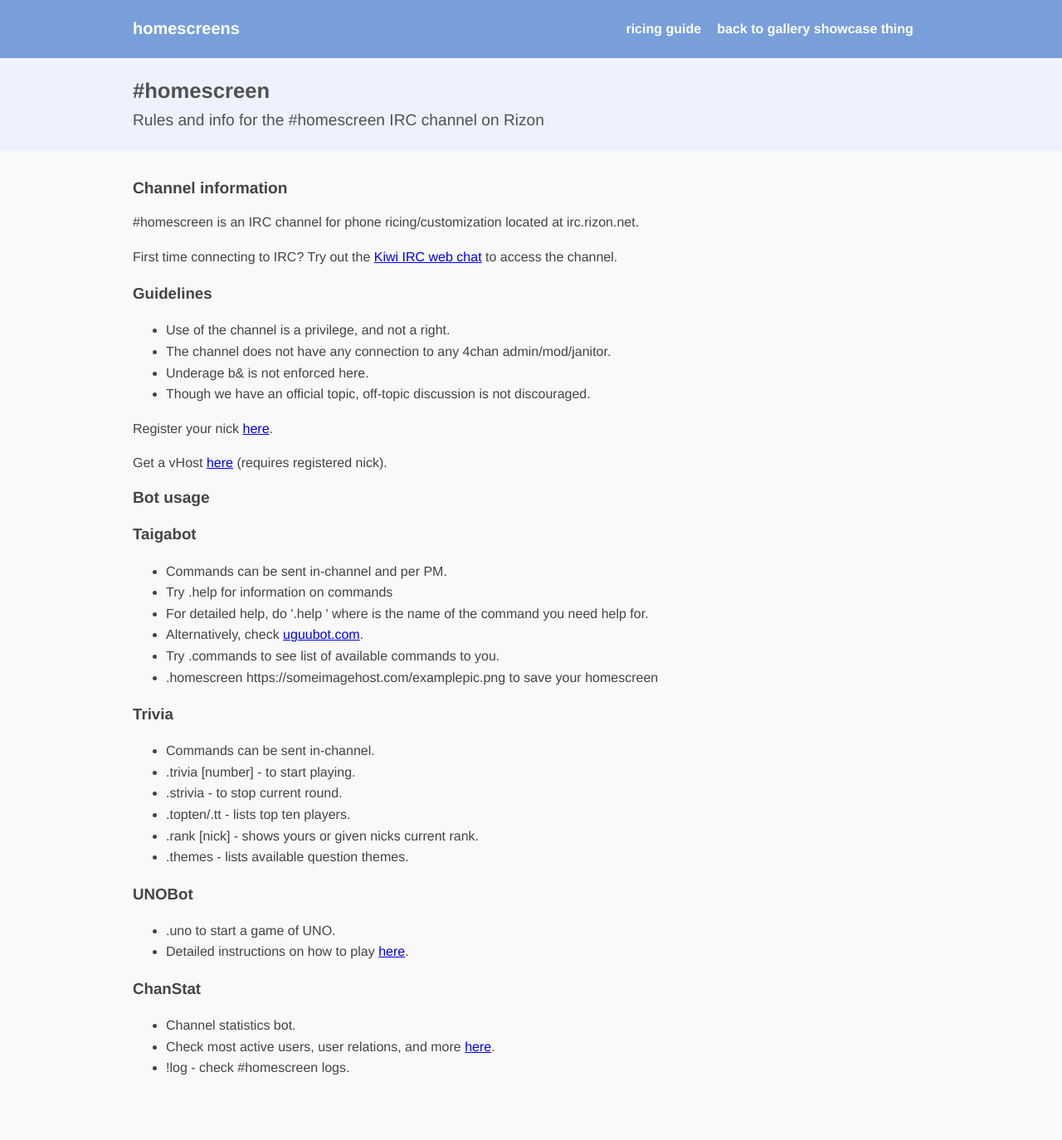
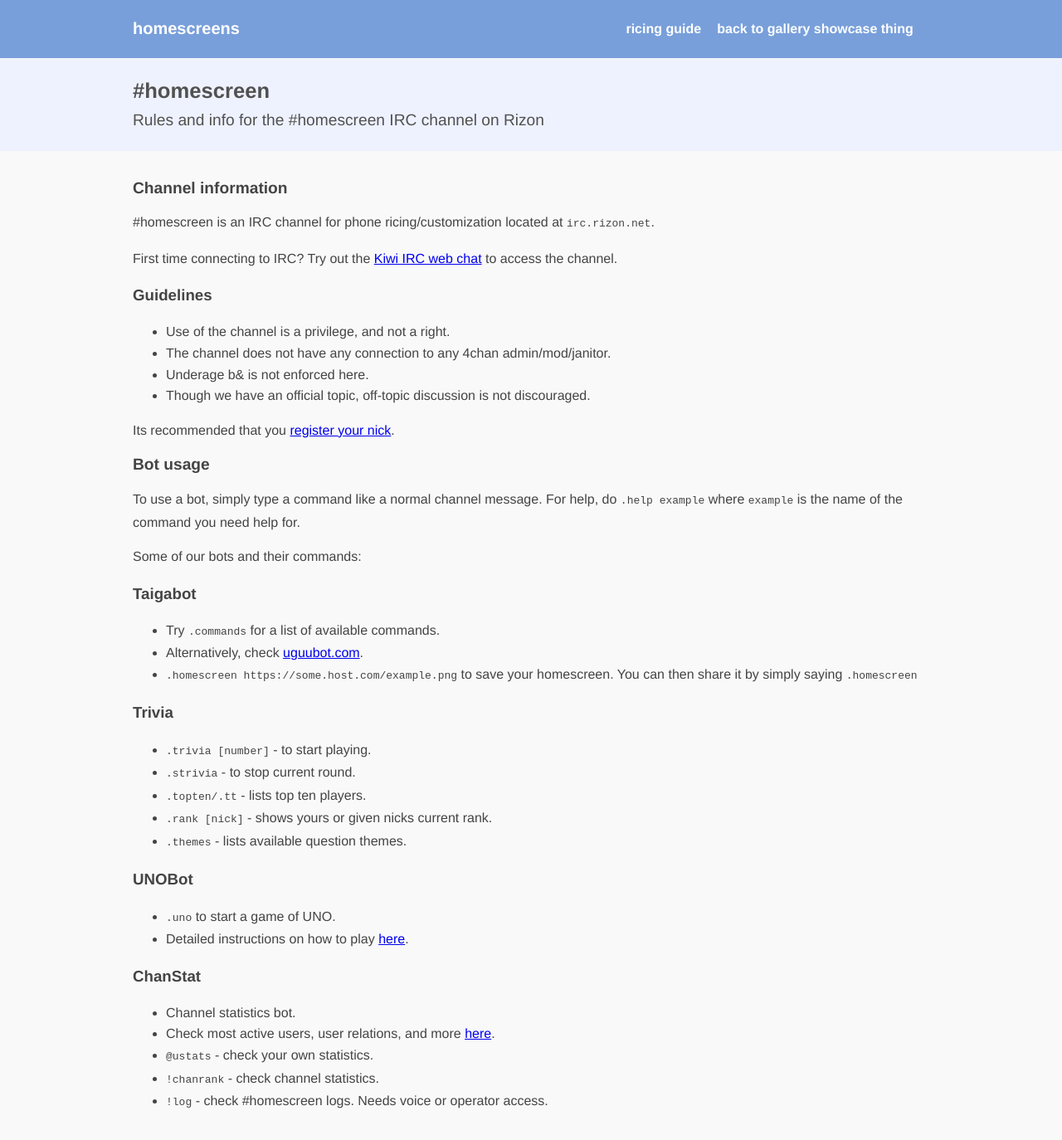
Before and after one commit to homescreens/wiki, a Jekyll site: the page built from irc.html, in a window 1280 px wide. Shown: the whole page at 83% size. Built offline with Jekyll 4.4.1, drawn with Linux system fonts in a browser that asks for light colours; before the commit the page ends 1332 px from its top, so only the background shows below that.

Commit message:
change adrifts irc help

```diff
--- a/irc.html
+++ b/irc.html
@@ -5,7 +5,7 @@ description: "Rules and info for the #homescreen IRC channel on Rizon"
 ---
 
 <h2>Channel information</h2>
-<p>#homescreen is an IRC channel for phone ricing/customization located at irc.rizon.net.</p>
+<p>#homescreen is an IRC channel for phone ricing/customization located at <code>irc.rizon.net</code>.</p>
 <p>First time connecting to IRC? Try out the <a href="https://kiwiirc.com/client/irc.rizon.net/#homescreen">Kiwi IRC web chat</a> to access the channel.</p>
 
 <h3>Guidelines</h3>
@@ -15,33 +15,32 @@ description: "Rules and info for the #homescreen IRC channel on Rizon"
 	<li>Underage b&amp; is not enforced here.</li>
 	<li>Though we have an official topic, off-topic discussion is not discouraged.</li>
 </ul>
-<p>Register your nick <a href="https://wiki.rizon.net/index.php?title=Register_your_nickname">here</a>.</p>
-<p>Get a vHost <a href="https://wiki.rizon.net/index.php?title=VHost">here</a> (requires registered nick).</p>
+<p>Its recommended that you <a href="https://wiki.rizon.net/index.php?title=Register_your_nickname">register your nick</a>.</p>
+<!-- useless for new people <p>You can get a pretty virtual host <a href="https://wiki.rizon.net/index.php?title=VHost">here</a> (requires registered nick).</p>-->
 
 <h2>Bot usage</h2>
+<p>To use a bot, simply type a command like a normal channel message. For help, do <code>.help example</code> where <code>example</code> is the name of the command you need help for.</p>
+<p>Some of our bots and their commands:</p>
+
 <h3>Taigabot</h3>
 <ul>
-	<li>Commands can be sent in-channel and per PM.</li>
-	<li>Try .help for information on commands</li>
-	<li>For detailed help, do '.help <example>' where <example> is the name of the command you need help for.</li>
+	<li>Try <code>.commands</code> for a list of available commands.</li>
 	<li>Alternatively, check <a href="https://uguubot.com">uguubot.com</a>.</li>
-	<li>Try .commands to see list of available commands to you.</li>
-	<li>.homescreen https://someimagehost.com/examplepic.png to save your homescreen</li>
+	<li><code>.homescreen https://some.host.com/example.png</code> to save your homescreen. You can then share it by simply saying <code>.homescreen</code></li>
 </ul>
 
 <h3>Trivia</h3>
 <ul>
-	<li>Commands can be sent in-channel.</li>
-	<li>.trivia [number] - to start playing.</li>
-	<li>.strivia - to stop current round.</li>
-	<li>.topten/.tt - lists top ten players.</li>
-	<li>.rank [nick] - shows yours or given nicks current rank.</li>
-	<li>.themes - lists available question themes.</li>
+	<li><code>.trivia [number]</code> - to start playing.</li>
+	<li><code>.strivia</code> - to stop current round.</li>
+	<li><code>.topten/.tt</code> - lists top ten players.</li>
+	<li><code>.rank [nick]</code> - shows yours or given nicks current rank.</li>
+	<li><code>.themes</code> - lists available question themes.</li>
 </ul>
 
 <h3>UNOBot</h3>
 <ul>
-	<li>.uno to start a game of UNO.</li>
+	<li><code>.uno</code> to start a game of UNO.</li>
 	<li>Detailed instructions on how to play <a href="http://uno.kthx.at/">here</a>.</li>
 </ul>
 
@@ -49,5 +48,7 @@ description: "Rules and info for the #homescreen IRC channel on Rizon"
 <ul>
 	<li>Channel statistics bot.</li>
 	<li>Check most active users, user relations, and more <a href="http://chanstat.net/stats/rizon/%23homescreen">here</a>.</li>
-	<li>!log - check #homescreen logs.</li>
+	<li><code>@ustats</code> - check your own statistics.</li>
+	<li><code>!chanrank</code> - check channel statistics.</li>
+	<li><code>!log</code> - check #homescreen logs. Needs voice or operator access.</li>
 </ul>
```
